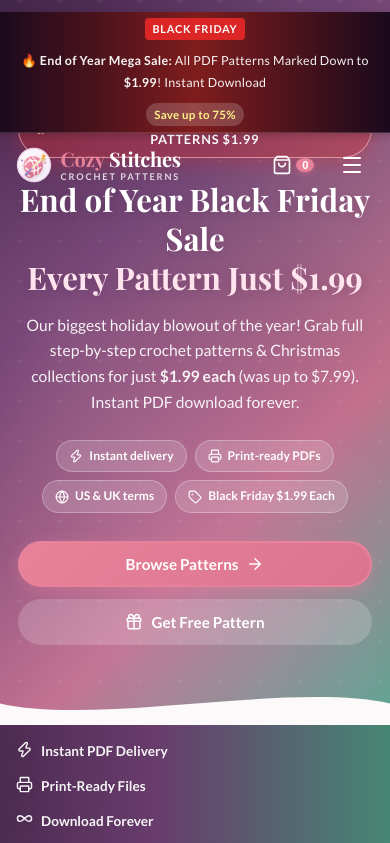
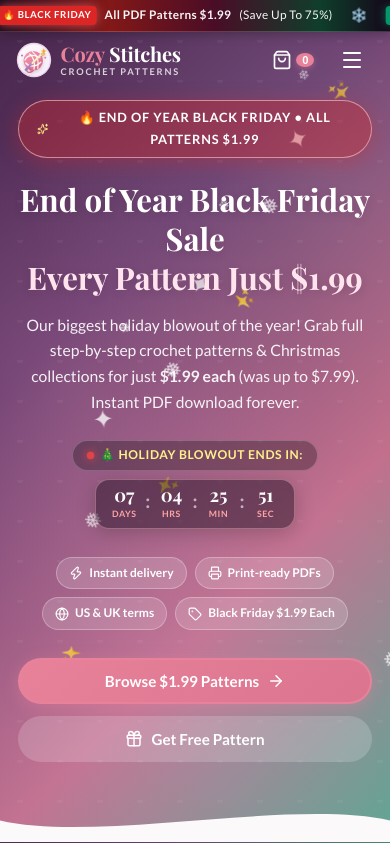
Before and after one commit to OuchahbounHoussame/WEBC, a React (Vite) app: page / in a window 390 px wide. Shown: the top 843 px of the page. Built offline with nearby package versions, Linux system fonts and the light colour scheme.

Commit message:
feat(effects): add infinite looping left-scrolling marquee tape, mobile-optimized header, festive falling snow, and live countdown timer for Black Friday & New Year

```diff
--- a/src/components/Hero/Hero.css
+++ b/src/components/Hero/Hero.css
@@ -146,3 +146,125 @@
   }
   .hero-wave svg { height: 45px; }
 }
+
+/* ── Festive Snowfall & Holiday Sparkles Layer ── */
+.hero-snow-layer {
+  position: absolute;
+  inset: 0;
+  pointer-events: none;
+  overflow: hidden;
+  z-index: 1;
+}
+.snowflake {
+  position: absolute;
+  top: -24px;
+  color: rgba(255, 255, 255, 0.85);
+  user-select: none;
+  pointer-events: none;
+  animation: snowfall linear infinite;
+  will-change: transform;
+}
+@keyframes snowfall {
+  0% {
+    transform: translate3d(0, -20px, 0) rotate(0deg);
+    opacity: 0;
+  }
+  15% {
+    opacity: 0.9;
+  }
+  85% {
+    opacity: 0.9;
+  }
+  100% {
+    transform: translate3d(40px, 105vh, 0) rotate(360deg);
+    opacity: 0;
+  }
+}
+
+/* ── End of Year Live Countdown Widget ── */
+.hero-countdown-wrap {
+  display: flex;
+  flex-direction: column;
+  align-items: center;
+  gap: 8px;
+  margin-bottom: 28px;
+}
+.countdown-pill {
+  display: inline-flex;
+  align-items: center;
+  gap: 6px;
+  background: rgba(0, 0, 0, 0.28);
+  border: 1px solid rgba(255, 255, 255, 0.2);
+  padding: 4px 14px;
+  border-radius: 50px;
+  font-size: 0.76rem;
+  font-weight: 800;
+  color: #fef08a;
+  letter-spacing: 0.6px;
+}
+.live-pulse {
+  width: 7px;
+  height: 7px;
+  border-radius: 50%;
+  background: #ef4444;
+  box-shadow: 0 0 8px #ef4444;
+  animation: pulseLive 1.4s infinite ease-in-out;
+}
+@keyframes pulseLive {
+  0%, 100% { transform: scale(1); opacity: 1; }
+  50% { transform: scale(1.4); opacity: 0.4; }
+}
+.countdown-timer {
+  display: inline-flex;
+  align-items: center;
+  gap: 8px;
+  background: rgba(24, 9, 28, 0.45);
+  backdrop-filter: blur(10px);
+  -webkit-backdrop-filter: blur(10px);
+  border: 1px solid rgba(254, 202, 202, 0.35);
+  padding: 8px 18px;
+  border-radius: 14px;
+  box-shadow: 0 4px 20px rgba(0, 0, 0, 0.2);
+}
+.cd-block {
+  display: flex;
+  flex-direction: column;
+  align-items: center;
+  min-width: 38px;
+}
+.cd-val {
+  font-family: 'Playfair Display', serif;
+  font-size: 1.35rem;
+  font-weight: 800;
+  color: #fff;
+  line-height: 1;
+}
+.cd-unit {
+  font-size: 0.62rem;
+  font-weight: 700;
+  color: #fca5a5;
+  letter-spacing: 0.6px;
+  margin-top: 3px;
+}
+.cd-sep {
+  font-size: 1.2rem;
+  font-weight: 700;
+  color: rgba(255, 255, 255, 0.6);
+  margin-top: -6px;
+}
+
+@media (max-width: 480px) {
+  .countdown-timer {
+    padding: 6px 12px;
+    gap: 5px;
+  }
+  .cd-block {
+    min-width: 32px;
+  }
+  .cd-val {
+    font-size: 1.15rem;
+  }
+  .cd-unit {
+    font-size: 0.55rem;
+  }
+}
--- a/src/components/Hero/Hero.jsx
+++ b/src/components/Hero/Hero.jsx
@@ -1,13 +1,62 @@
+import { useState, useEffect } from 'react';
 import { Sparkles, Zap, Printer, Globe, Tag, ArrowRight, Gift } from 'lucide-react';
 import './Hero.css';
 
 export default function Hero() {
+  const [countdown, setCountdown] = useState({ days: '06', hours: '18', mins: '42', secs: '30' });
+
+  useEffect(() => {
+    // End of Year Cyber & Holiday Sale target
+    const target = new Date();
+    target.setDate(target.getDate() + 7);
+    target.setHours(23, 59, 59, 0);
+
+    const updateTimer = () => {
+      const now = new Date();
+      const diff = Math.max(0, target - now);
+      const days = Math.floor(diff / (1000 * 60 * 60 * 24));
+      const hours = Math.floor((diff / (1000 * 60 * 60)) % 24);
+      const mins = Math.floor((diff / 1000 / 60) % 60);
+      const secs = Math.floor((diff / 1000) % 60);
+
+      setCountdown({
+        days: String(days).padStart(2, '0'),
+        hours: String(hours).padStart(2, '0'),
+        mins: String(mins).padStart(2, '0'),
+        secs: String(secs).padStart(2, '0')
+      });
+    };
+
+    updateTimer();
+    const interval = setInterval(updateTimer, 1000);
+    return () => clearInterval(interval);
+  }, []);
+
   const scroll = (id) =>
     document.getElementById(id)?.scrollIntoView({ behavior: 'smooth' });
 
   return (
     <section className="hero" id="home">
       <div className="hero-bg-pattern" aria-hidden="true" />
+
+      {/* Festive Falling Snow & Holiday Sparkles */}
+      <div className="hero-snow-layer" aria-hidden="true">
+        {[...Array(16)].map((_, i) => (
+          <span
+            key={i}
+            className="snowflake"
+            style={{
+              left: `${(i * 6.25) + ((i % 3) * 1.5)}%`,
+              animationDelay: `${(i * 0.45) % 6}s`,
+              animationDuration: `${7 + ((i * 1.4) % 6)}s`,
+              fontSize: `${0.85 + ((i % 4) * 0.25)}rem`,
+              opacity: 0.75 + ((i % 3) * 0.1)
+            }}
+          >
+            {i % 4 === 0 ? '❄' : i % 4 === 1 ? '✨' : i % 4 === 2 ? '❅' : '✦'}
+          </span>
+        ))}
+      </div>
 
       <div className="hero-content">
         <div className="hero-pill" style={{ background: 'rgba(220, 38, 38, 0.35)', border: '1px solid rgba(254, 202, 202, 0.6)', boxShadow: '0 4px 20px rgba(220, 38, 38, 0.35)' }}>
@@ -21,6 +70,35 @@ export default function Hero() {
         <p className="hero-sub">
           Our biggest holiday blowout of the year! Grab full step-by-step crochet patterns &amp; Christmas collections for just <strong>$1.99 each</strong> (was up to $7.99). Instant PDF download forever.
         </p>
+
+        {/* Live Holiday Countdown Widget */}
+        <div className="hero-countdown-wrap">
+          <div className="countdown-pill">
+            <span className="live-pulse" />
+            <span>🎄 HOLIDAY BLOWOUT ENDS IN:</span>
+          </div>
+          <div className="countdown-timer">
+            <div className="cd-block">
+              <span className="cd-val">{countdown.days}</span>
+              <span className="cd-unit">DAYS</span>
+            </div>
+            <span className="cd-sep">:</span>
+            <div className="cd-block">
+              <span className="cd-val">{countdown.hours}</span>
+              <span className="cd-unit">HRS</span>
+            </div>
+            <span className="cd-sep">:</span>
+            <div className="cd-block">
+              <span className="cd-val">{countdown.mins}</span>
+              <span className="cd-unit">MIN</span>
+            </div>
+            <span className="cd-sep">:</span>
+            <div className="cd-block">
+              <span className="cd-val">{countdown.secs}</span>
+              <span className="cd-unit">SEC</span>
+            </div>
+          </div>
+        </div>
 
         <div className="hero-highlights">
           <span>
@@ -39,7 +117,7 @@ export default function Hero() {
 
         <div className="hero-buttons">
           <button className="btn btn-primary hero-cta" onClick={() => scroll('products')}>
-            <span>Browse Patterns</span>
+            <span>Browse $1.99 Patterns</span>
             <ArrowRight size={18} />
           </button>
           <button className="btn hero-free-btn" onClick={() => scroll('freebie')}>
--- a/src/components/Navbar/Navbar.css
+++ b/src/components/Navbar/Navbar.css
@@ -1,49 +1,84 @@
 .navbar {
   position: fixed; top: 0; left: 0; right: 0;
-  z-index: 1000; padding: 0 5% 14px;
+  z-index: 1000; padding: 0 5% 12px;
   background: transparent;
   transition: all 0.3s cubic-bezier(0.4, 0, 0.2, 1);
 }
-.nav-top-banner {
-  background: linear-gradient(90deg, #18091c 0%, #7f1d1d 50%, #18091c 100%);
+
+/* ── Seamless Infinite Marquee Ticker ── */
+.nav-ticker-bar {
+  background: linear-gradient(90deg, #150619 0%, #831818 28%, #4a0d26 55%, #0f3e2b 82%, #150619 100%);
   color: #fff;
-  padding: 6px 12px;
-  font-size: 0.78rem;
-  letter-spacing: 0.3px;
-  text-align: center;
-  border-bottom: 1px solid rgba(255, 255, 255, 0.15);
-  margin: 0 -5.5% 10px -5.5%;
-  box-shadow: 0 2px 8px rgba(0, 0, 0, 0.2);
-}
-.nav-top-banner-inner {
-  max-width: 1300px;
-  margin: 0 auto;
+  height: 36px;
+  overflow: hidden;
+  position: relative;
   display: flex;
   align-items: center;
-  justify-content: center;
-  gap: 10px;
-  flex-wrap: wrap;
+  border-bottom: 1px solid rgba(255, 255, 255, 0.18);
+  margin: 0 -5.5% 8px -5.5%;
+  box-shadow: 0 2px 12px rgba(0, 0, 0, 0.28);
+  font-size: 0.8rem;
+  letter-spacing: 0.3px;
+  white-space: nowrap;
+  user-select: none;
 }
-.nav-banner-tag {
-  background: #dc2626;
-  color: #fff;
-  font-size: 0.68rem;
+.nav-ticker-track {
+  display: flex;
+  width: max-content;
+  animation: tickerSlide 26s linear infinite;
+  will-change: transform;
+}
+.nav-ticker-bar:hover .nav-ticker-track {
+  animation-play-state: paused;
+}
+@keyframes tickerSlide {
+  0% { transform: translate3d(0, 0, 0); }
+  100% { transform: translate3d(-50%, 0, 0); }
+}
+.nav-ticker-items {
+  display: flex;
+  align-items: center;
+  gap: 18px;
+  padding-right: 18px;
+}
+.ticker-item {
+  display: inline-flex;
+  align-items: center;
+  gap: 8px;
+  color: rgba(255, 255, 255, 0.96);
+  font-weight: 500;
+}
+.ticker-badge {
+  font-size: 0.66rem;
   font-weight: 800;
   padding: 2px 7px;
   border-radius: 4px;
-  letter-spacing: 0.8px;
+  letter-spacing: 0.6px;
   text-transform: uppercase;
 }
-.nav-banner-text {
-  color: rgba(255, 255, 255, 0.95);
+.ticker-badge.bf-badge {
+  background: #dc2626;
+  color: #fff;
+  box-shadow: 0 0 10px rgba(220, 38, 38, 0.7);
+  animation: glowRed 2s ease-in-out infinite alternate;
 }
-.nav-banner-badge {
-  background: rgba(255, 255, 255, 0.18);
-  font-size: 0.72rem;
-  font-weight: 700;
-  padding: 2px 8px;
-  border-radius: 50px;
-  color: #fef08a;
+.ticker-badge.holiday-badge {
+  background: #059669;
+  color: #fff;
+  box-shadow: 0 0 10px rgba(5, 150, 105, 0.6);
+}
+.ticker-badge.ny-badge {
+  background: linear-gradient(135deg, #d97706 0%, #f59e0b 100%);
+  color: #fff;
+  box-shadow: 0 0 10px rgba(245, 158, 11, 0.6);
+}
+@keyframes glowRed {
+  from { box-shadow: 0 0 6px rgba(220, 38, 38, 0.5); }
+  to { box-shadow: 0 0 14px rgba(248, 113, 113, 0.9); }
+}
+.ticker-sep {
+  opacity: 0.85;
+  font-size: 0.85rem;
 }
 .navbar.scrolled,
 .navbar.menu-open,
@@ -262,10 +297,26 @@
   }
 }
 
+@media (max-width: 768px) {
+  .nav-ticker-bar {
+    height: 32px;
+    font-size: 0.74rem;
+    margin: 0 -4.5% 6px -4.5%;
+  }
+  .nav-ticker-track {
+    animation-duration: 20s;
+  }
+  .ticker-badge {
+    font-size: 0.6rem;
+    padding: 1px 5px;
+  }
+}
+
 @media (max-width: 480px) {
-  .navbar { padding: 12px 4%; }
+  .navbar { padding: 0 4% 10px; }
   .navbar.scrolled,
-  .navbar.menu-open { padding: 10px 4%; }
+  .navbar.menu-open,
+  .navbar.is-product-page { padding: 0 4% 8px; }
   .logo-text { font-size: 1.12rem; }
   .logo-btn { gap: 7px; }
   .cart-btn { padding: 6px 8px; }
--- a/src/components/Navbar/Navbar.jsx
+++ b/src/components/Navbar/Navbar.jsx
@@ -58,12 +58,30 @@ export default function Navbar({
 
   return (
     <header className={`navbar ${scrolled ? 'scrolled' : ''} ${menuOpen ? 'menu-open' : ''} ${isProductPage ? 'is-product-page' : ''}`}>
-      {/* Top Black Friday Announcement Banner */}
-      <div className="nav-top-banner">
-        <div className="nav-top-banner-inner">
-          <span className="nav-banner-tag">BLACK FRIDAY</span>
-          <span className="nav-banner-text">🔥 <strong>End of Year Mega Sale:</strong> All PDF Patterns Marked Down to <strong>$1.99</strong>! Instant Download</span>
-          <span className="nav-banner-badge">Save up to 75%</span>
+      {/* Top Black Friday & New Year Infinite Marquee Ribbon */}
+      <div className="nav-ticker-bar" role="marquee" aria-label="Black Friday and End of Year announcements">
+        <div className="nav-ticker-track">
+          <div className="nav-ticker-items">
+            <span className="ticker-item"><span className="ticker-badge bf-badge">🔥 BLACK FRIDAY</span> <strong>All PDF Patterns $1.99</strong> (Save Up To 75%)</span>
+            <span className="ticker-sep">❄️</span>
+            <span className="ticker-item"><span className="ticker-badge holiday-badge">🎄 END OF YEAR SALE</span> Christmas 5-in-1, Santa, Grinch, Snowman &amp; Elf</span>
+            <span className="ticker-sep">✨</span>
+            <span className="ticker-item">📥 <strong>Instant PDF Download</strong> — Full Step Photos &amp; Video Tutorials</span>
+            <span className="ticker-sep">🎉</span>
+            <span className="ticker-item"><span className="ticker-badge ny-badge">🎆 NEW YEAR SPECIAL</span> Limited Holiday Quantities at $1.99</span>
+            <span className="ticker-sep">🧶</span>
+          </div>
+          {/* Duplicate track for 100% seamless infinite loop */}
+          <div className="nav-ticker-items" aria-hidden="true">
+            <span className="ticker-item"><span className="ticker-badge bf-badge">🔥 BLACK FRIDAY</span> <strong>All PDF Patterns $1.99</strong> (Save Up To 75%)</span>
+            <span className="ticker-sep">❄️</span>
+            <span className="ticker-item"><span className="ticker-badge holiday-badge">🎄 END OF YEAR SALE</span> Christmas 5-in-1, Santa, Grinch, Snowman &amp; Elf</span>
+            <span className="ticker-sep">✨</span>
+            <span className="ticker-item">📥 <strong>Instant PDF Download</strong> — Full Step Photos &amp; Video Tutorials</span>
+            <span className="ticker-sep">🎉</span>
+            <span className="ticker-item"><span className="ticker-badge ny-badge">🎆 NEW YEAR SPECIAL</span> Limited Holiday Quantities at $1.99</span>
+            <span className="ticker-sep">🧶</span>
+          </div>
         </div>
       </div>
 
```
Also changed, not shown: 1 other file (tests, documents, lock files or other folders).
